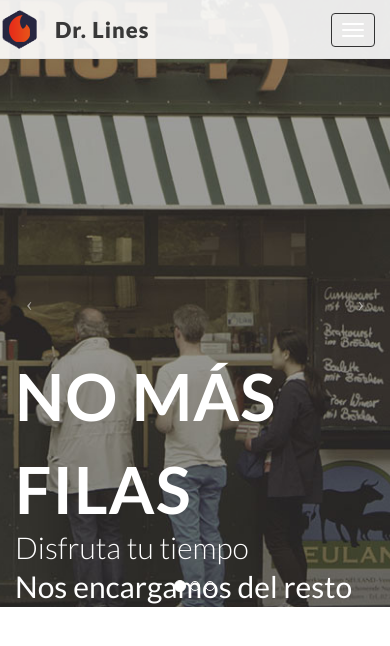
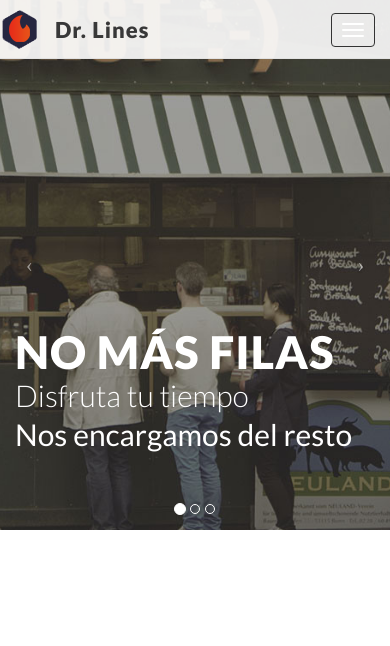
Before and after one commit to caroso1222/drlines-website, a Django app: template pruebauser/templates/pedir.html in a window 390 px wide. Shown: the top 646 px of the page. Run offline with Django 3.2, Linux system fonts and the light colour scheme; the template is opened without the code that fills it, so the values that code supplies are empty; some libraries are stand-ins or nearby versions.

Commit message:
Change responsive carousel

```diff
--- a/pruebauser/templates/static/css/pedir.css
+++ b/pruebauser/templates/static/css/pedir.css
@@ -178,6 +178,22 @@
     background-image: none
 }
 
+@media all and (max-width: 800px) {
+	#headerwrap .mensaje-inicial{
+		padding-top:370px;
+		text-align: left;
+	}
+
+	#headerwrap .titulo-1{
+	color: #fff;
+	font-size: 45px;
+	font-weight: 900;
+    display: block;
+    letter-spacing: 1px;
+}
+
+}
+
 /* ----- General ----- */
 
 input,
```
